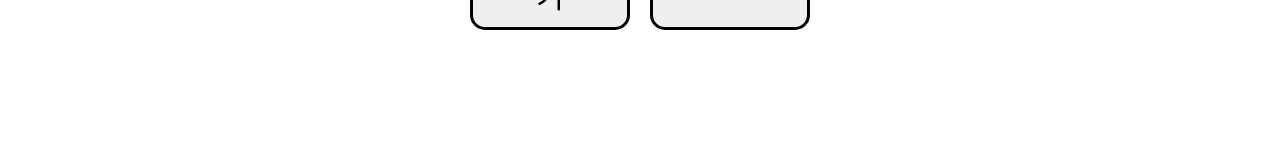
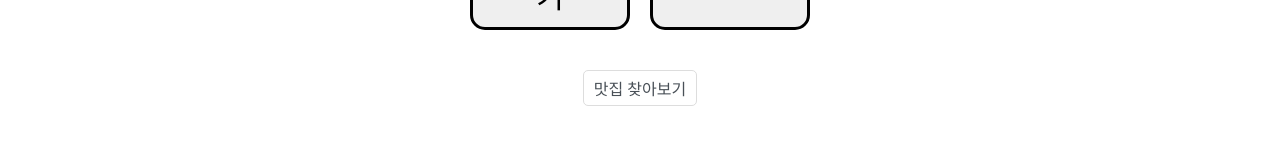
Before and after one commit to doowankim/findBistro, a React (Create React App) app: page / in a window 1280 px wide. Shown: the part 730-874 px from the top of the page. Built offline with nearby package versions, Linux system fonts and the light colour scheme.

Commit message:
[추가]: 맛집 버튼 추가

```diff
--- a/src/containers/StartPage/View/index.tsx
+++ b/src/containers/StartPage/View/index.tsx
@@ -69,6 +69,7 @@ function StartPage(props: startProps) {
               <RouletteButton onClick={onRoulette} body="돌리기" rouletteState />
             )}
           </Styled.ButtonBox>
+          <Styled.BottomText>맛집 찾아보기</Styled.BottomText>
         </Styled.InputItem>
         {menu && (
           <Modal>
--- a/src/containers/StartPage/View/styles.tsx
+++ b/src/containers/StartPage/View/styles.tsx
@@ -1,5 +1,6 @@
 import styled, { css } from 'styled-components';
 import * as color from '../../../colors/index';
+import { darken } from 'polished';
 
 interface backgroundProps {
   themeMode?: boolean;
@@ -51,6 +52,22 @@ export const ButtonBox = styled.div`
   margin: 40px auto;
 `;
 
+export const BottomText = styled.div`
+  width: max-content;
+  color: ${color.Colors.primary};
+  margin: 0px auto;
+  padding: 5px 10px;
+  border: 1px solid ${color.Colors.line};
+  border-radius: 5px;
+  transition: 0.35s;
+  cursor: pointer;
+
+  &:hover {
+    background: ${darken(0.1, `${color.Colors.white}`)};
+    transition: 0.35s;
+  }
+`;
+
 export const ModalTitle = styled.div`
   text-align: center;
   margin-bottom: 20px;
```
Also changed, not shown: 1 other file (tests, documents, lock files or other folders).
